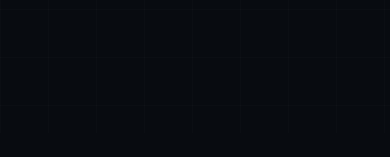
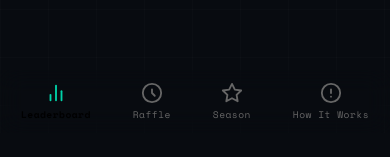
Before and after one commit to peace-dapps/adrena-rwa-championship, a Next.js app in the folder rwa-championship/frontend/: page / in a window 390 px wide. Shown: the part 711-868 px from the top of the page. Before the commit the page ends 844 px from the top, so only its background shows below. Built offline with nearby package versions, Linux system fonts and the light colour scheme; no server answers; the database is empty.

Commit message:
add mobile bottom nav

```diff
--- a/rwa-championship/frontend/src/app/layout.tsx
+++ b/rwa-championship/frontend/src/app/layout.tsx
@@ -1,4 +1,5 @@
 import type { Metadata } from 'next'
+import MobileNav from '../components/MobileNav'
 
 export const metadata: Metadata = {
   title: 'RWA Championship | Adrena × Autonom',
@@ -8,8 +9,17 @@
 export default function RootLayout({ children }: { children: React.ReactNode }) {
   return (
     <html lang="en">
+      <head>
+        <meta name="viewport" content="width=device-width, initial-scale=1, viewport-fit=cover" />
+        <link rel="preconnect" href="https://fonts.googleapis.com" />
+        <link rel="preconnect" href="https://fonts.gstatic.com" crossOrigin="anonymous" />
+        <link href="https://fonts.googleapis.com/css2?family=Space+Mono:wght@400;700&family=Syne:wght@400;600;700;800&display=swap" rel="stylesheet" />
+      </head>
       <body style={{ margin: 0, padding: 0, background: '#080B10' }}>
-        {children}
+        <div className="page-content">
+          {children}
+        </div>
+        <MobileNav />
       </body>
     </html>
   )
--- /dev/null
+++ b/rwa-championship/frontend/src/components/MobileNav.tsx
@@ -0,0 +1,117 @@
+'use client'
+
+import { useRouter, usePathname } from 'next/navigation'
+
+const NAV_ITEMS = [
+  {
+    label: 'Leaderboard',
+    href: '/',
+    icon: (active: boolean) => (
+      <svg width="22" height="22" viewBox="0 0 24 24" fill="none" stroke={active ? '#00D4AA' : '#666'} strokeWidth="2" strokeLinecap="round" strokeLinejoin="round">
+        <line x1="18" y1="20" x2="18" y2="10"/>
+        <line x1="12" y1="20" x2="12" y2="4"/>
+        <line x1="6" y1="20" x2="6" y2="14"/>
+      </svg>
+    )
+  },
+  {
+    label: 'Raffle',
+    href: '/raffle',
+    icon: (active: boolean) => (
+      <svg width="22" height="22" viewBox="0 0 24 24" fill="none" stroke={active ? '#B06EFF' : '#666'} strokeWidth="2" strokeLinecap="round" strokeLinejoin="round">
+        <circle cx="12" cy="12" r="10"/>
+        <path d="M12 8v4l3 3"/>
+      </svg>
+    )
+  },
+  {
+    label: 'Season',
+    href: '/season',
+    icon: (active: boolean) => (
+      <svg width="22" height="22" viewBox="0 0 24 24" fill="none" stroke={active ? '#F5A623' : '#666'} strokeWidth="2" strokeLinecap="round" strokeLinejoin="round">
+        <polygon points="12 2 15.09 8.26 22 9.27 17 14.14 18.18 21.02 12 17.77 5.82 21.02 7 14.14 2 9.27 8.91 8.26 12 2"/>
+      </svg>
+    )
+  },
+  {
+    label: 'How It Works',
+    href: '/about',
+    icon: (active: boolean) => (
+      <svg width="22" height="22" viewBox="0 0 24 24" fill="none" stroke={active ? '#00D4AA' : '#666'} strokeWidth="2" strokeLinecap="round" strokeLinejoin="round">
+        <circle cx="12" cy="12" r="10"/>
+        <line x1="12" y1="8" x2="12" y2="12"/>
+        <line x1="12" y1="16" x2="12.01" y2="16"/>
+      </svg>
+    )
+  },
+]
+
+export default function MobileNav() {
+  const router = useRouter()
+  const pathname = usePathname()
+
+  return (
+    <>
+      {/* Bottom nav — mobile only */}
+      <style>{`
+        .mobile-nav {
+          display: none;
+        }
+        @media (max-width: 768px) {
+          .mobile-nav {
+            display: flex;
+          }
+          .page-content {
+            padding-bottom: 72px !important;
+          }
+        }
+      `}</style>
+
+      <div className="mobile-nav" style={{
+        position: 'fixed',
+        bottom: 0, left: 0, right: 0,
+        zIndex: 100,
+        background: 'var(--bg-card)',
+        borderTop: '1px solid var(--border)',
+        display: 'flex',
+        alignItems: 'center',
+        justifyContent: 'space-around',
+        padding: '8px 0 calc(8px + env(safe-area-inset-bottom))',
+        backdropFilter: 'blur(12px)',
+      }}>
+        {NAV_ITEMS.map(item => {
+          const active = pathname === item.href
+          return (
+            <button
+              key={item.href}
+              onClick={() => router.push(item.href)}
+              style={{
+                display: 'flex',
+                flexDirection: 'column',
+                alignItems: 'center',
+                gap: 3,
+                background: 'none',
+                border: 'none',
+                cursor: 'pointer',
+                padding: '4px 16px',
+                borderRadius: 8,
+                WebkitTapHighlightColor: 'transparent',
+              }}
+            >
+              {item.icon(active)}
+              <span style={{
+                fontSize: '0.6rem',
+                fontFamily: "'Space Mono', monospace",
+                color: active ? 'var(--text-primary)' : '#666',
+                letterSpacing: '0.05em',
+                fontWeight: active ? 700 : 400,
+              }}>
+                {item.label}
+              </span>
+            </button>
+          )
+        })}
+      </div>
+    </>
+  )
+}
```
